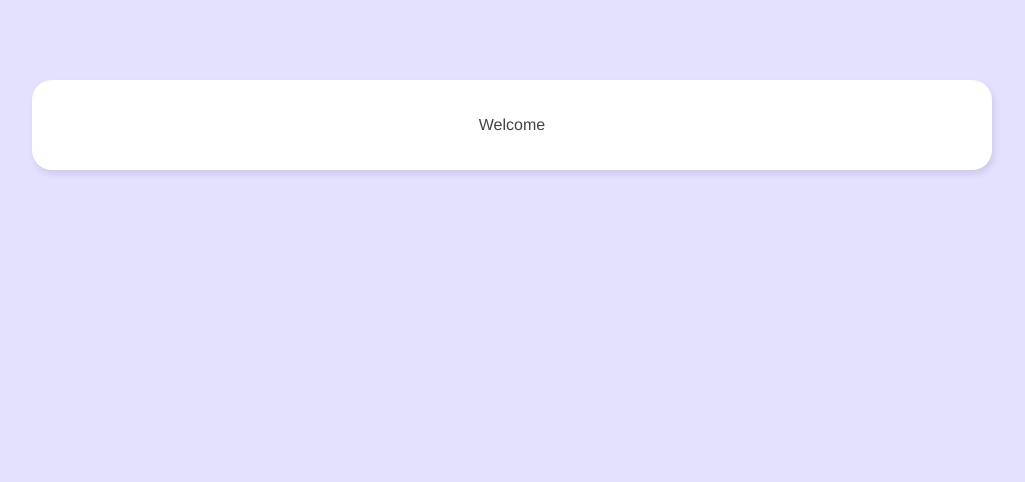
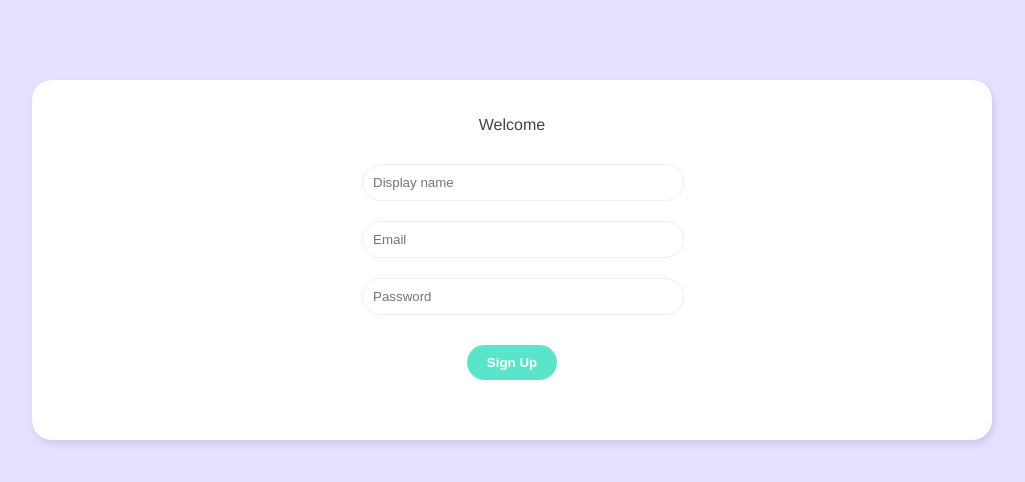
Before and after one commit to sezohessen/VueChatRoom, a Vue app: page / in a window 1280 px wide. Shown: the top 482 px of the page, without its empty margins (128-1153 px from the left). Built offline with nearby package versions, Linux system fonts and the light colour scheme.

Commit message:
Login and signup form design

```diff
--- /dev/null
+++ b/src/components/Login.vue
@@ -0,0 +1,26 @@
+<template>
+  <form @submit.prevent="handleSubmit">
+    <input type="email" placeholder="Email" v-model="email" />
+    <input type="password" placeholder="Password" v-model="password" />
+    <button>Login</button>
+  </form>
+</template>
+
+<script>
+import { ref } from '@vue/reactivity';
+export default {
+    setup(){
+        //refs
+        const email         = ref('')
+        const password      = ref('')
+        const handleSubmit  = () => {
+            console.log(email,password)
+        }
+
+        return {email,password,handleSubmit}
+    }
+};
+</script>
+
+<style>
+</style>
--- /dev/null
+++ b/src/components/SignUp.vue
@@ -0,0 +1,28 @@
+<template>
+  <form @submit.prevent="handleSubmit">
+    <input type="text" required placeholder="Display name" v-model="displayName"/>
+    <input type="email" placeholder="Email" v-model="email" />
+    <input type="password" placeholder="Password" v-model="password" />
+    <button>Sign Up</button>
+  </form>
+</template>
+
+<script>
+import { ref } from '@vue/reactivity';
+export default {
+    setup(){
+        //refs
+        const displayName   = ref('')
+        const email         = ref('')
+        const password      = ref('')
+        const handleSubmit  = () => {
+            console.log(displayName,email,password)
+        }
+
+        return {displayName,email,password,handleSubmit}
+    }
+};
+</script>
+
+<style>
+</style>
--- a/src/views/Welcome.vue
+++ b/src/views/Welcome.vue
@@ -1,18 +1,48 @@
 <template>
   <div class="welcome container">
       <p>Welcome</p>
+      <SignUp />
+      <!-- <Login /> -->
   </div>
 </template>
 
 <script>
+import SignUp from  '../components/SignUp.vue'
+import Login from  '../components/Login.vue'
 export default {
-
+    components:{SignUp,Login}
 }
 </script>
 
 <style>
-.welcome{
+.welcome {
     text-align: center;
     padding: 20px 0;
-}
+  }
+  /* form styles */
+  .welcome form {
+    width: 300px;
+    margin: 20px auto;
+  }
+  .welcome label {
+    display: block;
+    margin: 20px 0 10px;
+  }
+  .welcome input {
+    width: 100%;
+    padding: 10px;
+    border-radius: 20px;
+    border: 1px solid #eee;
+    outline: none;
+    color: #999;
+    margin: 10px auto;
+  }
+  .welcome span{
+    font-weight: bold;
+    text-decoration: underline;
+    cursor: pointer;
+  }
+  .welcome button {
+    margin: 20px auto;
+  }
 </style>
```
